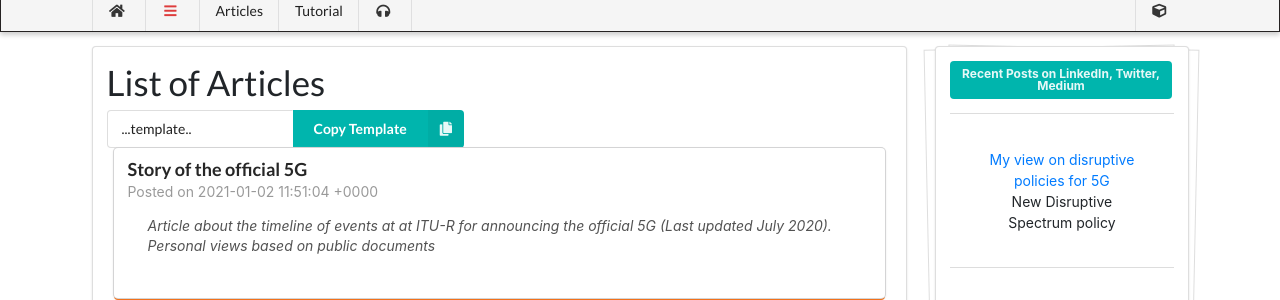
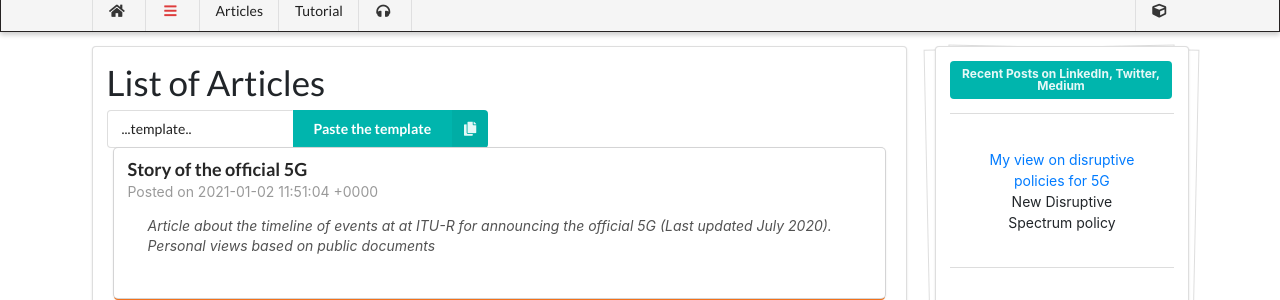
Before and after one commit to wiless/wiless.github.io, a Jekyll site: the page built from articles.html, in a window 1280 px wide. Shown: the part 287-587 px from the top of the page. Built offline with Jekyll 4.4.1, drawn with Linux system fonts in a browser that asks for light colours; nearby versions of some CDN libraries; some web fonts are replaced; comment, search, counter and statistics services are not loaded; a style sheet for code colours, icons or effects is not loaded.

Commit message:
Update articles.html

```diff
--- a/articles.html
+++ b/articles.html
@@ -9,7 +9,7 @@ permalink: /articles
   <input id="texttemplate" type="text" value="...template..">
   <button class="ui teal right labeled icon button" id="copybtn" onclick="CreateArticle()">
     <i class="copy icon"></i>
-    Copy Template
+    Paste the template
   </button>
 </div>
 
```
